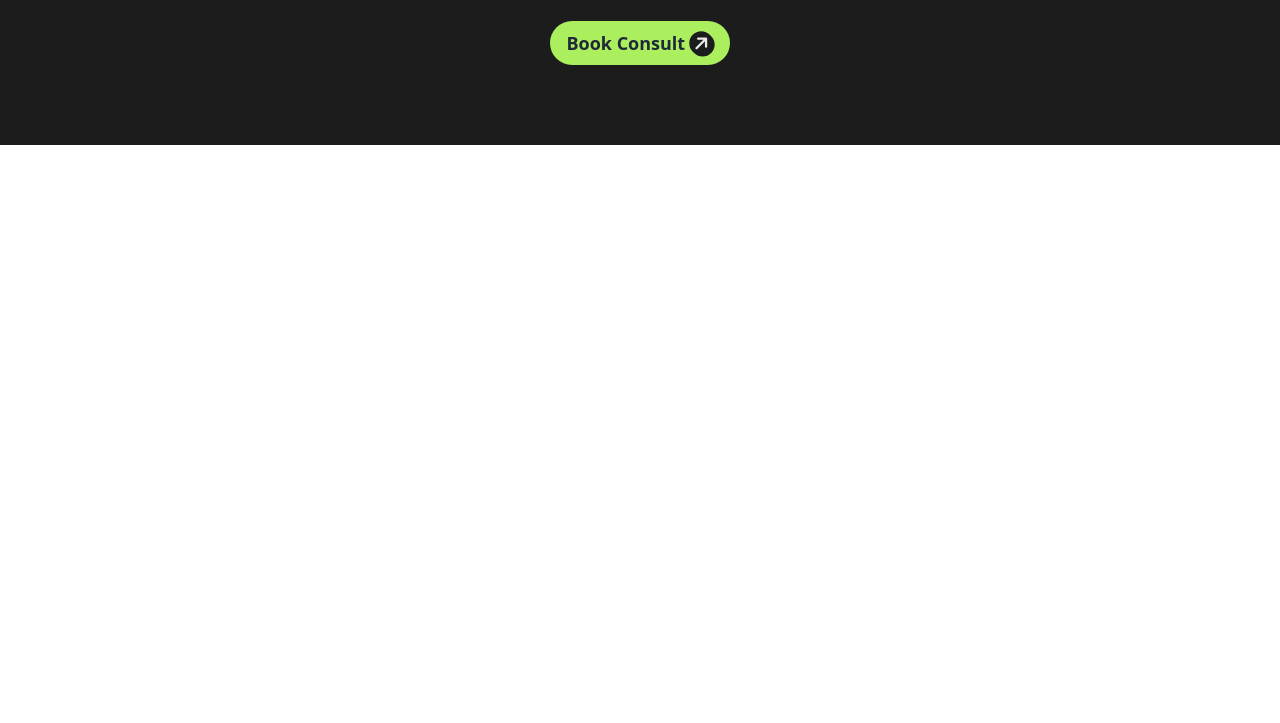
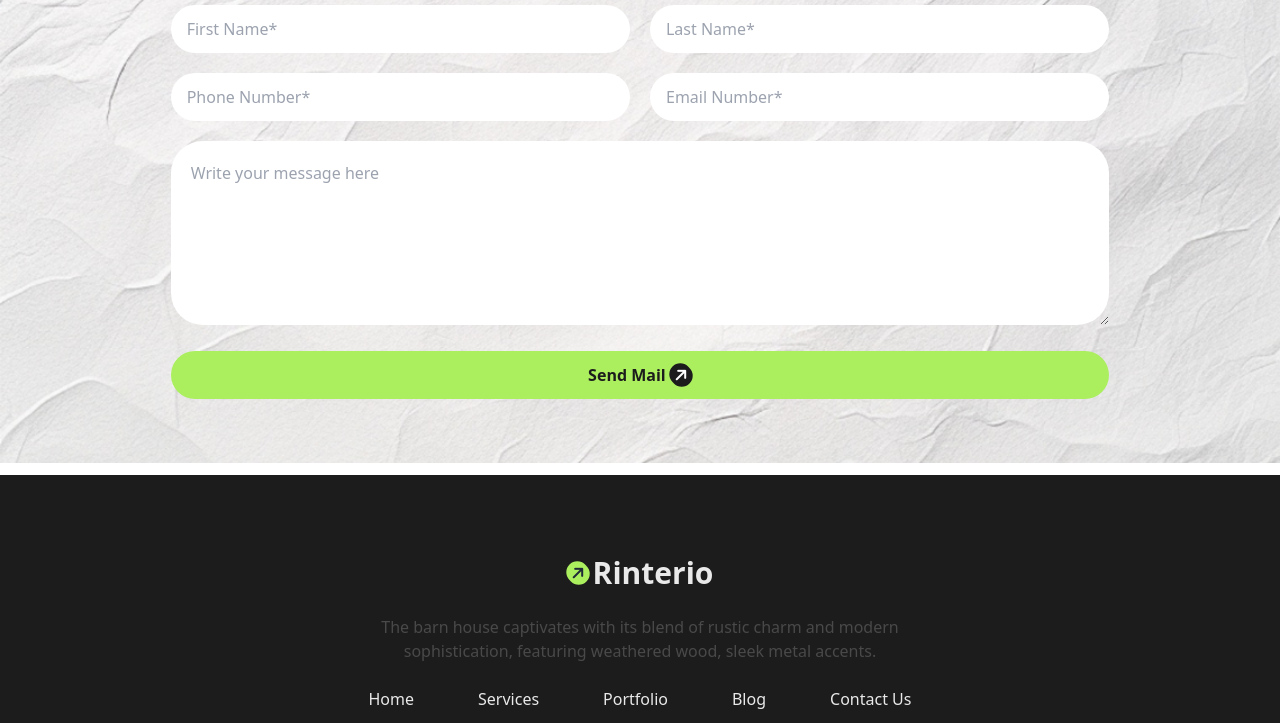
Before and after one commit to Rakib010/Home-design, a plain HTML site: page index.html in a window 1280 px wide. Shown: the part 307-1030 px from the top of the page. Before the commit the page ends 800 px from the top, so only its background shows below. Drawn offline with nearby package versions, Linux system fonts and the light colour scheme.

Commit message:
Let’s Discuss section

```diff
--- a/index.html
+++ b/index.html
@@ -3,6 +3,7 @@
   <head>
     <meta charset="UTF-8" />
     <meta name="viewport" content="width=device-width, initial-scale=1.0" />
+
     <title>House Design</title>
     <!-- DaisyUI link -->
     <link
@@ -24,7 +25,7 @@
       rel="stylesheet"
     />
     <!-- CSS -->
-     <link rel="stylesheet" href="./style/style.css">
+    <link rel="stylesheet" href="./style/style.css" />
   </head>
   <body>
     <header class="w-11/12 mx-auto">
@@ -59,7 +60,12 @@
             </ul>
           </div>
 
-          <a class="btn btn-ghost text-2xl font-bold">  <i class="fa-solid fa-arrow-right bg-[#ABEF5F] p-1 rounded-full -rotate-45"></i> Rinterio</a>
+          <a class="btn btn-ghost text-2xl font-bold">
+            <i
+              class="fa-solid fa-arrow-right bg-[#ABEF5F] p-1 rounded-full -rotate-45"
+            ></i>
+            Rinterio</a
+          >
         </div>
         <div class="navbar-center hidden lg:flex">
           <ul class="menu menu-horizontal px-1">
@@ -78,20 +84,75 @@
 
     <main>
       <!-- Let’s Discuss Next Project -->
-       <section>
+      <section class="bg-[url('/assets/bg.jpg')] bg-cover bg-center w-full py-16">
+       <div class="w-11/12 mx-auto">
+        <div class="flex flex-col justify-center items-center text-center">
+          <span class="bg-[#ABEF5F33] font-semibold p-2 rounded-[24px]"><i class="fa-solid fa-arrow-right"></i> Let’s Connect</span>
+          <h2 class="text-[#212121] text-4xl font-bold mt-2 mb-3">Let’s Discuss Next Project</h2>
+          <p class="lg:w-1/2 more-text-color">
+            The barn house captivates with its blend of rustic charm and modern
+            sophistication, featuring weathered wood, sleek metal accents.
+          </p>
+        </div>
+          <!-- Input From -->
+          <div class="w-4/5 mx-auto grid grid-cols-1 lg:grid-cols-2  gap-5  mt-8">
+            <div>
+              <input
+                class="py-3 px-4 border-none outline-none bg-[#FFFFFF] rounded-[64px] w-full"
+                type="text"
+                placeholder="First Name*"
+              />
+            </div>
+            <div>
+              <input
+                class="py-3 px-4 border-none outline-none bg-[#FFFFFF] rounded-[64px] w-full"
+                type="text"
+                placeholder="Last Name*"
+              />
+            </div>
+            <div>
+              <input
+                class="py-3 px-4 border-none outline-none bg-[#FFFFFF] rounded-[64px] w-full"
+                type="text"
+                placeholder="Phone Number*"
+              />
+            </div>
+            <div>
+              <input
+                class="py-3 px-4 border-none outline-none bg-[#FFFFFF] rounded-[64px] w-full"
+                type="text"
+                placeholder="Email Number*"
+              />
+            </div>
+            <div class="lg:col-span-2 ">
+              <textarea
+                rows="6"
+                class="p-5 border-none outline-none bg-[#FFFFFF] rounded-[32px] w-full"
+                type="text"
+                name=""
+                id=""
+                placeholder="Write your message here"
+              ></textarea>
+            </div>
+            <button
+            class="bg-btn text-[#1C1C1C] font-bold p-3 rounded-[32px] w-full col-span-2">Send Mail
+            <i class="fa-solid fa-arrow-right text-[#FFFFFF] bg-[#1C1C1C] p-1 rounded-full -rotate-45"></i></button>
+          </div>
 
+       </div>
       </section>
-
     </main>
 
-
-    <footer>
-          <div class="bg-[#1C1C1C] lg:py-20 py-10 flex flex-col justify-center items-center gap-6 text-center">
+    <footer class="mt-3 bg-[#1C1C1C]">
+      <div class="w-11/12 mx-auto lg:py-20 py-10 flex flex-col justify-center items-center gap-6 text-center">
         <div class="flex items-center">
           <i class="fa-solid fa-arrow-right bg-btn -rotate-45 p-1 rounded-full"></i>
           <h6 class="text-3xl font-bold ml-1 text-color">Rinterio</h6>
         </div>
-              <p class="more-text-color lg:w-1/2 w-11/12">The barn house captivates with its blend of rustic charm and modern sophistication, featuring weathered wood, sleek metal accents.</p>
+        <p class="more-text-color lg:w-1/2 w-11/12">
+          The barn house captivates with its blend of rustic charm and modern
+          sophistication, featuring weathered wood, sleek metal accents.
+        </p>
         <div class="flex lg:gap-16 text-color">
           <a href="">Home</a>
           <a href="">Services</a>
@@ -99,8 +160,12 @@
           <a href="">Blog</a>
           <a href="">Contact Us</a>
         </div>
-                <button class="bg-btn py-2 px-4 text-lg font-bold rounded-[32px] ">Book Consult <i class="fa-solid fa-arrow-right -rotate-45 bg-[#1C1C1C] text-color p-1 rounded-full"></i></button>
+        <button class="bg-btn py-2 px-4 text-lg font-bold rounded-[32px]">
+          Book Consult
+          <i class="fa-solid fa-arrow-right -rotate-45 bg-[#1C1C1C] text-color p-1 rounded-full"></i>
+        </button>
       </div>
     </footer>
+
   </body>
 </html>
--- a/style/style.css
+++ b/style/style.css
@@ -5,5 +5,5 @@
     color: #E9E9E9;
 }
 .more-text-color{
-    color: #737373;
+    color: #494949;
 }
```
Lines whose indentation alone changed are shown as unchanged.
